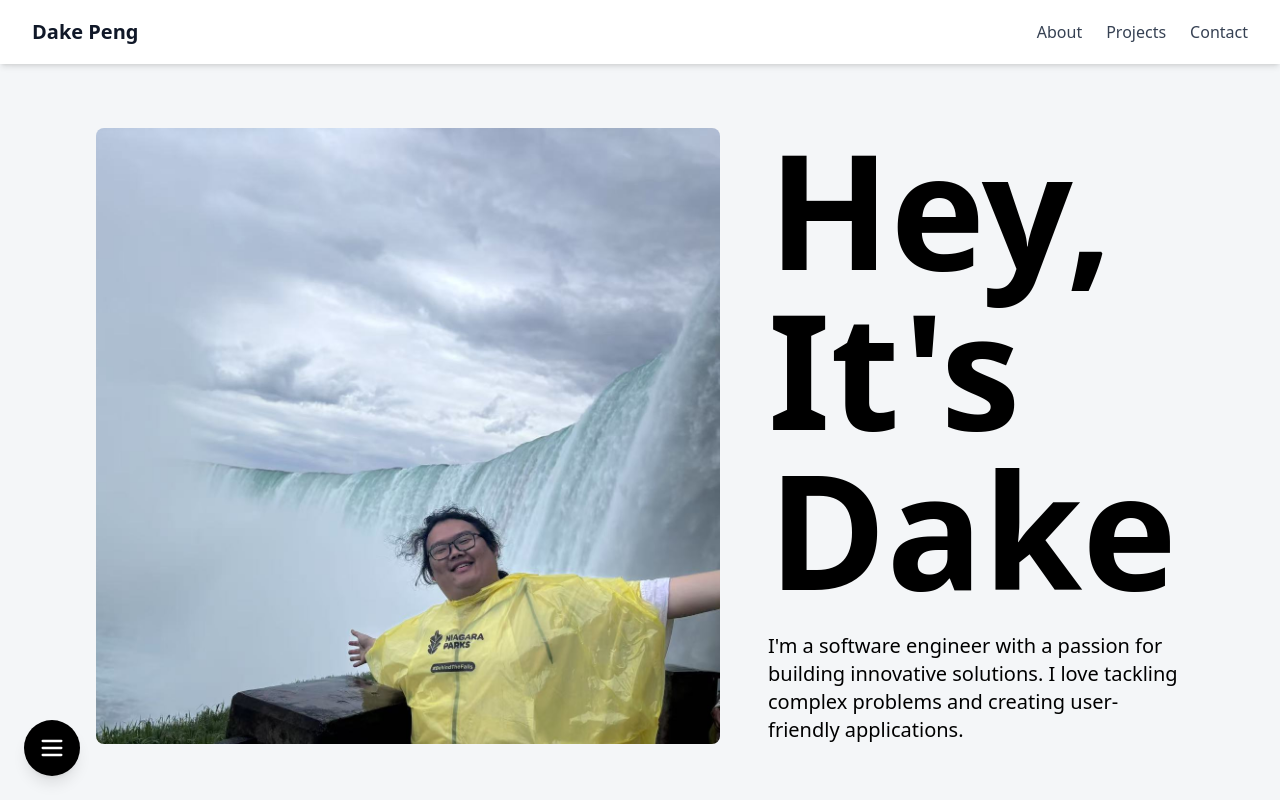
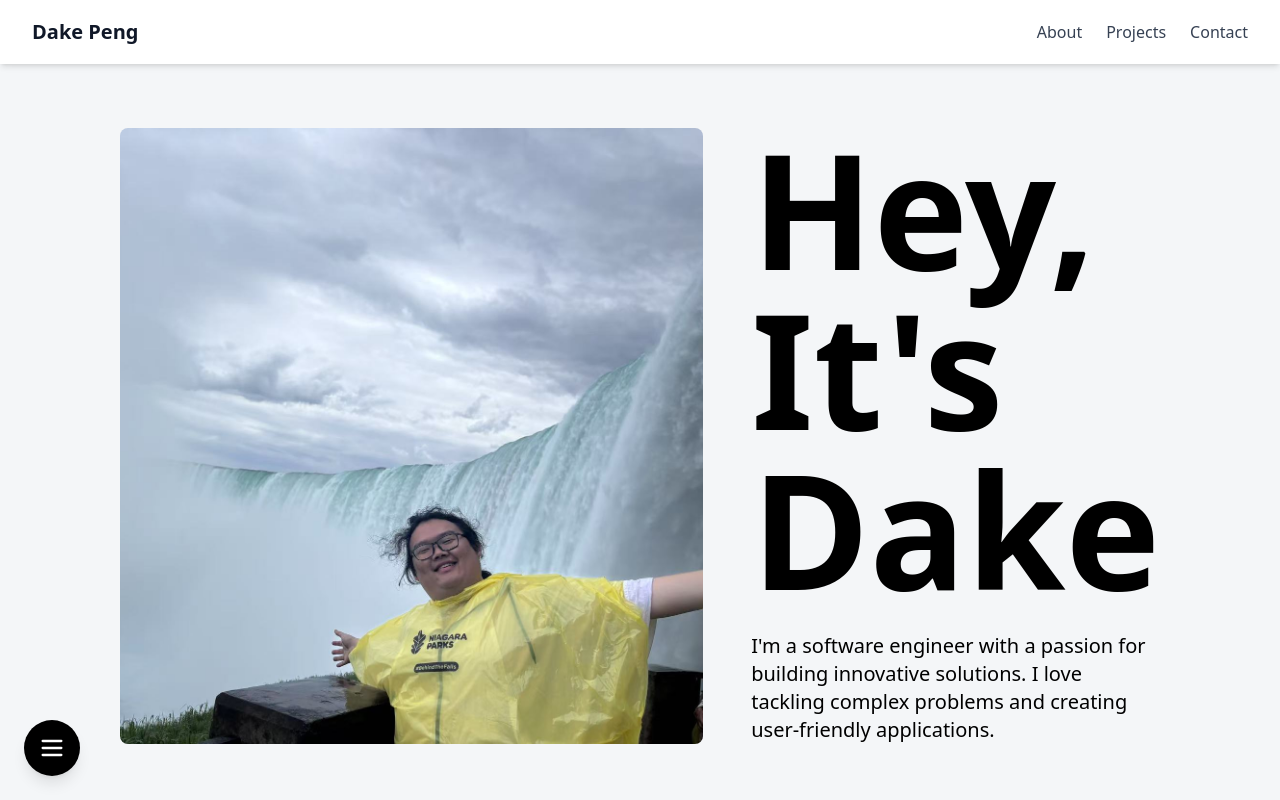
Before and after one commit to DakePeng/DakePeng, a React (Vite) app in the folder frontend/: page / in a window 1280 px wide. Shown: the top 800 px of the page. Built offline with nearby package versions, Linux system fonts and the light colour scheme.

Commit message:
fixed margins

```diff
--- a/frontend/src/components/App.jsx
+++ b/frontend/src/components/App.jsx
@@ -1,21 +1,21 @@
 import ProjectCarousel from './ProjectCarousel.jsx'
 import Interests from './Interests.jsx'
-import SectionLine from './SectionLine.jsx'
 import Header from './Header.jsx'
 import ExperienceShowcase from './ExperienceShowcase.jsx'
 import CoverScreen from './Cover.jsx'
 import FloatingMenu from './FloatingMenu.jsx'
+import Contact from './Contact.jsx'
 const App = () => {
   return (
-    <>
+    <div className="mb-24">
       <Header />
       <FloatingMenu {...FloatingMenu.defaultProps}/>
       <CoverScreen {...CoverScreen.defaultProps}/>
-      <SectionLine />
       <ExperienceShowcase {...ExperienceShowcase.defaultProps} />
       <Interests />
       <ProjectCarousel {...ProjectCarousel.defaultProps} />
-    </>
+      <Contact />
+    </div>
   );
 };
 
--- a/frontend/src/components/Cover.jsx
+++ b/frontend/src/components/Cover.jsx
@@ -1,5 +1,6 @@
 import React, { useRef, useEffect, useState } from 'react';
 import CoverPic from '../assets/Cover.jpg';
+import SectionLine from './SectionLine';
 
 const CoverScreen = ({ coverImg = CoverPic }) => {
   const textRef = useRef(null);
@@ -21,7 +22,9 @@ const CoverScreen = ({ coverImg = CoverPic }) => {
   }, []);
 
   return (
-
+    <section
+      id="cover"
+      className="max-w-6xl mx-auto px-6 scroll-mt-20">
       <div className="flex flex-col md:flex-row mt-28 md:mt-32 px-4 md:px-8 w-full max-w-6xl mx-auto items-start gap-6 lg: gap-12">
         {/* Image container */}
         <div
@@ -48,6 +51,8 @@ const CoverScreen = ({ coverImg = CoverPic }) => {
           </p>
         </div>
       </div>
+      <SectionLine />
+    </section>
   );
 };
 
```
Lines whose indentation alone changed are shown as unchanged.
